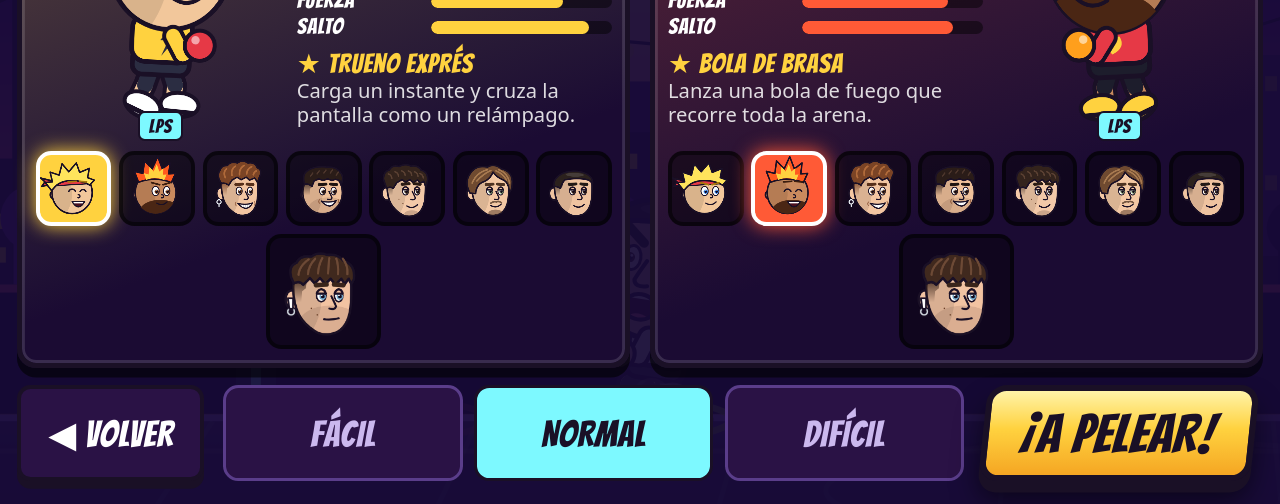
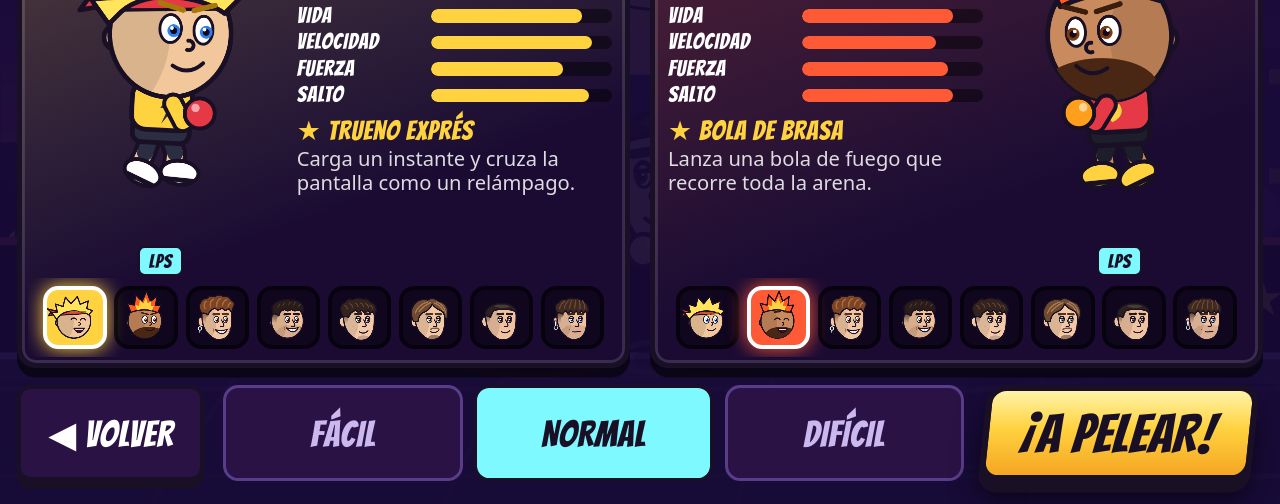
Before and after one commit to danielmtnzc/head_fighter, a plain HTML site: page index.html in a window 1280 px wide. Both pictures are taken after a click on the button "JUGAR". Shown: the part 296-800 px from the top of the page. Drawn offline with Linux system fonts and the light colour scheme; animation ran at ten frames a second.

Commit message:
Hace deslizable la fila de retratos de la selección

```diff
--- a/css/style.css
+++ b/css/style.css
@@ -230,8 +230,20 @@ h2 { font-size: 3.6rem; color: var(--yellow); -webkit-text-stroke: .5rem var(--i
 .stat i b { display: block; height: 100%; background: var(--c); border-radius: .35rem; }
 .info .sp { margin-top: .4rem; font-size: 1.4rem; color: var(--yellow); line-height: 1.1; }
 .info .spd { font-family: system-ui, sans-serif; font-weight: 500; letter-spacing: 0; font-size: 1.05rem; opacity: .85; line-height: 1.2; }
-.picks { display: flex; gap: .4rem; justify-content: center; flex-wrap: wrap; }
-.pick { flex: 1 1 3.5rem; max-width: 6rem; aspect-ratio: 1; border-radius: .8rem; background: #0006; border: .25rem solid #0008; padding: 0; overflow: hidden; }
+/* una sola fila; si no caben se desliza con el dedo (flechas en los lados con más retratos) */
+.picks-wrap { position: relative; flex: none; }
+.picks { display: flex; gap: .4rem; overflow-x: auto; overscroll-behavior-x: contain; scrollbar-width: none; padding: .4rem; margin: -.4rem; }
+.picks::-webkit-scrollbar { display: none; }
+.picks, .picks * { touch-action: pan-x; }
+.picks::before, .picks::after { content: ''; margin: auto; } /* centra si sobra sitio, sin cortar al deslizar */
+.picks-wrap::before, .picks-wrap::after {
+  position: absolute; top: 0; bottom: 0; z-index: 1; width: 2.2rem; display: none; align-items: center; justify-content: center;
+  pointer-events: none; font: 1.6rem system-ui, sans-serif; color: #fff;
+}
+.picks-wrap::before { content: '◀'; left: -.4rem; background: linear-gradient(90deg, #1b0b33 40%, transparent); }
+.picks-wrap::after { content: '▶'; right: -.4rem; background: linear-gradient(-90deg, #1b0b33 40%, transparent); }
+.picks-wrap.more-l::before, .picks-wrap.more-r::after { display: flex; }
+.pick { flex: 1 0 3.2rem; max-width: 6rem; aspect-ratio: 1; border-radius: .8rem; background: #0006; border: .25rem solid #0008; padding: 0; overflow: hidden; }
 .pick canvas { width: 100%; height: 100%; display: block; }
 .pick.on { border-color: #fff; background: var(--pc); box-shadow: 0 0 1rem var(--pc); }
 .sel-actions { display: flex; align-items: center; justify-content: space-between; gap: 1rem; }
--- a/src/input/noZoom.js
+++ b/src/input/noZoom.js
@@ -7,9 +7,9 @@ export function blockZoom() {
   const menuButton = (el) => el.closest?.('button:not(.tbtn)');
   let lastEnd = -Infinity;
 
-  // fuera de los botones de menú no hace falta ningún gesto nativo (los controles usan Pointer Events)
+  // fuera de los botones de menú y de la fila deslizable de retratos no hace falta ningún gesto nativo (los controles usan Pointer Events)
   document.addEventListener('touchstart', (e) => {
-    if (e.cancelable && !menuButton(e.target)) e.preventDefault();
+    if (e.cancelable && !menuButton(e.target) && !e.target.closest?.('.picks')) e.preventDefault();
   }, opts);
 
   document.addEventListener('touchend', (e) => {
--- a/src/ui/select.js
+++ b/src/ui/select.js
@@ -49,7 +49,7 @@ export class SelectScreen {
           <div class="sp"></div><div class="spd"></div>
         </div>
       </div>
-      <div class="picks"></div>`;
+      <div class="picks-wrap"><div class="picks"></div></div>`;
     const picks = el.querySelector('.picks');
     const buttons = this.roster.map((cfg, i) => {
       const b = document.createElement('button');
@@ -64,6 +64,14 @@ export class SelectScreen {
       picks.appendChild(b);
       return b;
     });
+    // avisa de que hay más retratos a los lados
+    const hints = () => {
+      const max = picks.scrollWidth - picks.clientWidth;
+      picks.parentElement.classList.toggle('more-l', picks.scrollLeft > 4);
+      picks.parentElement.classList.toggle('more-r', picks.scrollLeft < max - 4);
+    };
+    picks.addEventListener('scroll', hints, { passive: true });
+    new ResizeObserver(hints).observe(picks);
     // pestañas de grupo: filtran los luchadores que se ven, sin cambiar el elegido
     const tabs = GROUPS.map((g) => {
       const b = document.createElement('button');
@@ -76,13 +84,15 @@ export class SelectScreen {
       el.querySelector('.groups').appendChild(b);
       return b;
     });
-    return { el, buttons, tabs, ctx: el.querySelector('.preview').getContext('2d'), fighter: null };
+    return { el, buttons, tabs, picks, hints, ctx: el.querySelector('.preview').getContext('2d'), fighter: null };
   }
 
   showGroup(side, id) {
     const s = this.sides[side];
     s.tabs.forEach((b, i) => b.classList.toggle('on', GROUPS[i].id === id));
     s.buttons.forEach((b, i) => b.classList.toggle('hidden', !groupsOf(this.roster[i]).some((g) => g.id === id)));
+    s.picks.scrollLeft = 0;
+    s.hints();
   }
 
   refresh(side) {
```
Also changed, not shown: docs/claude/interfaz.md (+1 -1 lines).
